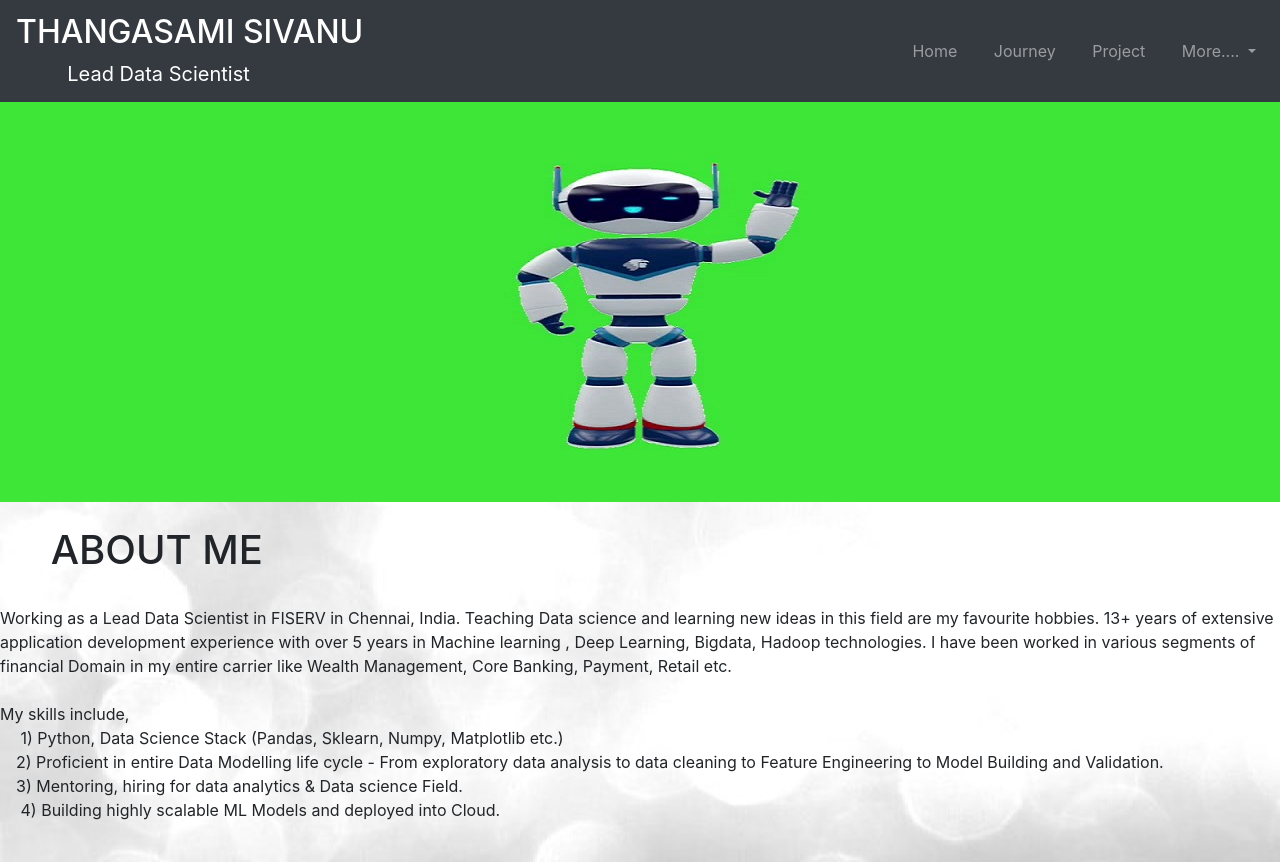
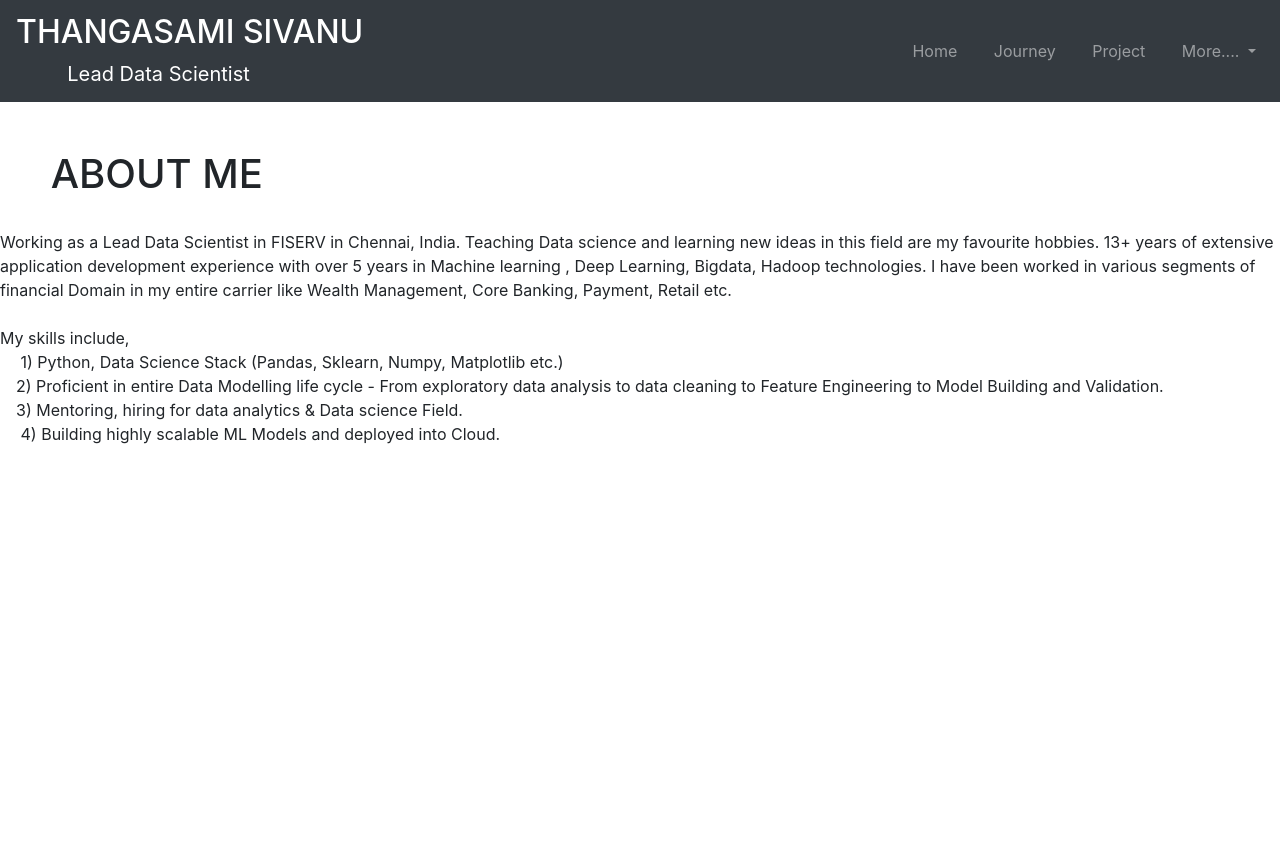
Before and after one commit to Thangasami/Profile, a Flask app: page / in a window 1280 px wide. After the commit the page ends 444 px from the top, so only its background shows below. Run offline with Flask 2, Linux system fonts and the light colour scheme; some libraries are stand-ins or nearby versions.

Commit message:
7th Commit

```diff
--- a/templates/home.html
+++ b/templates/home.html
@@ -4,18 +4,7 @@
 <html>
 <head>
     <title></title>
-        <style>
-            body
-            {
-            background-repeat:no-repeat;
-            background-attachment:fixed;
-            backgroud-size:cover;
-            background-position: 100% 100%;
-            background-image:url({{url_for('static', filename='img/1.jpg')}})
-            }
 
-        </style>
-     <img src="{{url_for('static', filename='img/8.jpg')}}" class="img-fluid" width="2000"  height="300"  />
 </head>
 </html>
 
```
Also changed, not shown: templates/journey.html (+0 -11 lines).
